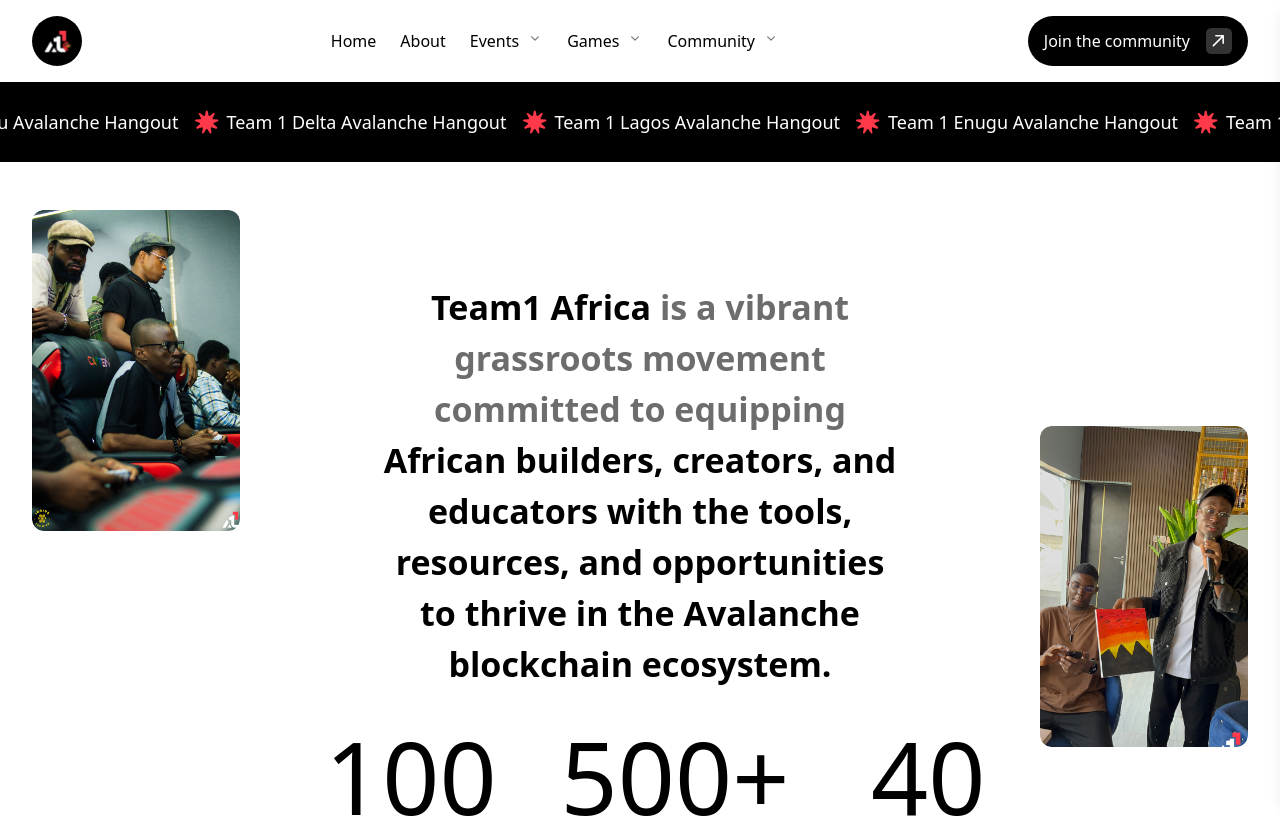
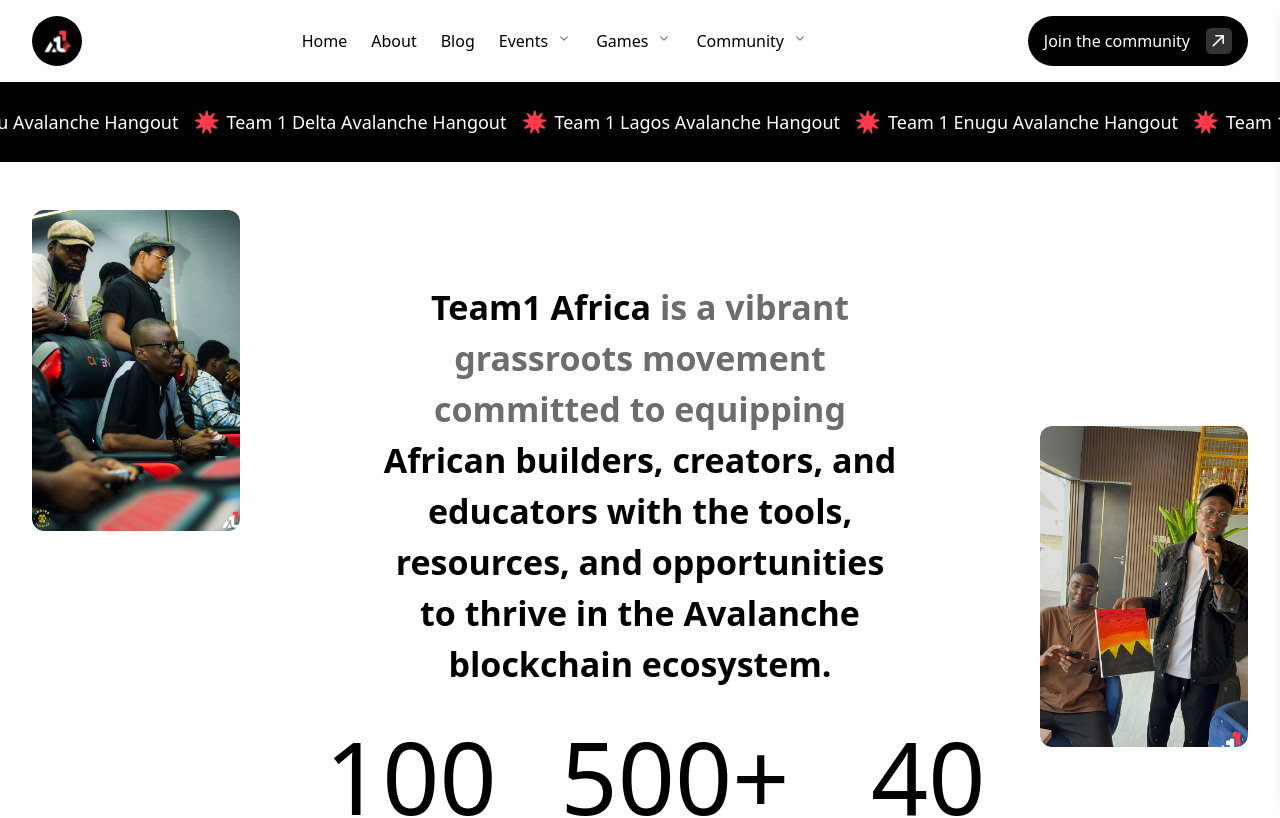
Before and after one commit to Avalanche-Team1-Africa-AVAX-Team1/Team1-Africa-Website, a React (Vite) app: page / in a window 1280 px wide. Shown: the top 818 px of the page. Built offline with nearby package versions, Linux system fonts and the light colour scheme.

Commit message:
blog overflow fix

```diff
--- a/src/components/blog.tsx
+++ b/src/components/blog.tsx
@@ -16,7 +16,7 @@
   const mobileVisible = expanded ? articles : articles.slice(0, 3)
   const hasMore = articles.length > 3
   return (
-    <section className="px-2 md:px-8 py-12">
+    <section className="px-2 md:px-8 py-12 overflow-hidden">
       <div>
         <div className="flex items-start justify-between">
           <div>
@@ -70,12 +70,12 @@
         </div>
 
         {/* Desktop/tablet: horizontal scroller */}
-        <div ref={(el) => { scroller = el }} className="hidden md:flex mt-6 gap-6 overflow-x-auto no-scrollbar snap-x snap-mandatory md:scroll-pl-2">
+        <div ref={(el) => { scroller = el }} className="hidden md:flex mt-6 gap-6 overflow-x-auto no-scrollbar snap-x snap-mandatory md:scroll-pl-2 -mx-8 px-8 py-4">
           {articles.map((a, idx) => {
             const imgSrc = idx === 0 ? (event1Img || a.featuredImage.url) : (a.featuredImage.url || event1Img)
             return (
               <Link key={a.slug} to={`/blog/${a.slug}`} className="group w-[420px] md:w-[480px] lg:w-[520px] shrink-0 snap-start">
-                <div data-card className="overflow-hidden rounded-xl bg-white shadow-sm ring-1 ring-black/5 transition-transform duration-200 group-hover:scale-105 flex flex-col min-h-[520px] md:min-h-[560px] lg:min-h-[600px]">
+                <div data-card className="overflow-hidden rounded-xl bg-white shadow-sm ring-1 ring-black/5 transition-transform duration-200 group-hover:scale-[1.02] flex flex-col min-h-[520px] md:min-h-[560px] lg:min-h-[600px]">
                   <img src={imgSrc} alt={a.featuredImage.alt} className="h-64 md:h-72 lg:h-80 w-full object-cover" />
                   <div className="p-4 flex-1 flex flex-col">
                     <span className="rounded-2xl px-4 py-2 text-xs font-medium text-white w-fit" style={{ backgroundColor: a.category.color }}>{a.category.name}</span>
--- a/src/components/navbar.tsx
+++ b/src/components/navbar.tsx
@@ -21,6 +21,7 @@
                     <ul className="flex items-center gap-8 lt-1440:gap-6 lt-1024:gap-4 cursor-pointer">
                         <li>Home</li>
                         <li>About</li>
+                        <li>Blog</li>
                         <div className="flex gap-2">
                             <li>Events</li>
                             {/* Shrink arrow icon on smaller screens */}
@@ -80,6 +81,7 @@
                 <ul className="flex flex-col gap-8 lt-768:gap-6 lt-480:gap-5 px-8 lt-768:px-6 lt-480:px-5 text-xl lt-768:text-lg lt-480:text-base cursor-pointer">
                     <li onClick={() => setSidebarOpen(false)}>Home</li>
                     <li onClick={() => setSidebarOpen(false)}>About</li>
+                    <li onClick={() => setSidebarOpen(false)}>Blog</li>
                     <li onClick={() => setSidebarOpen(false)}>Events</li>
                     <li onClick={() => setSidebarOpen(false)}>Games</li>
                     <li onClick={() => setSidebarOpen(false)}>Community</li>
```
